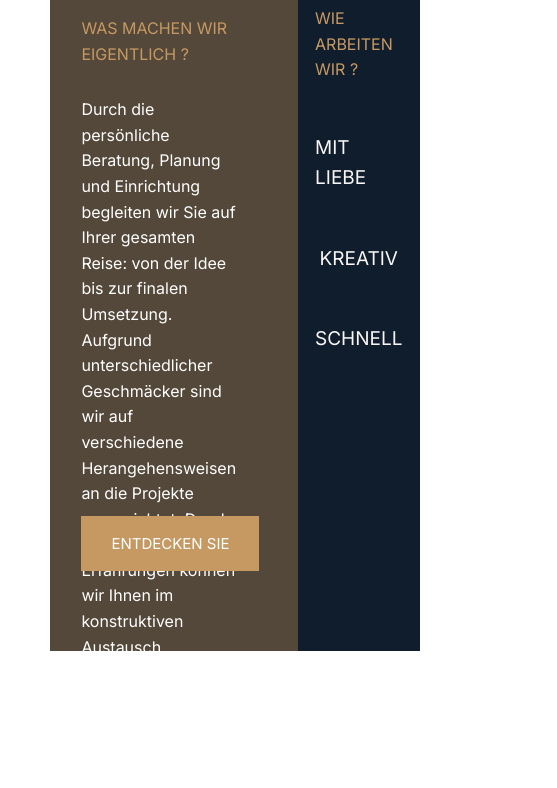
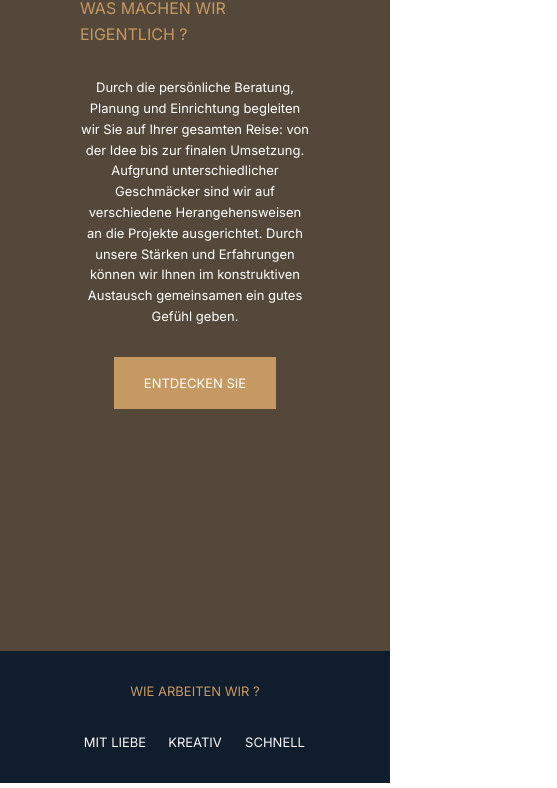
Before and after one commit to Abdu-alyousef/Furniture-design, a website: page index.html in a window 390 px wide. Shown: the part 99-887 px from the top of the page, 557 px wide, since content can reach past the window. Drawn offline with Linux system fonts and the light colour scheme.

```diff
--- a/index.html
+++ b/index.html
@@ -48,15 +48,10 @@
     </header>
 
     <div class="goals">
-        <h3 class="heading-3">WIE ARBEITEN WIR ?</h3>
-        <h4 class="heading-4 heading-4--light">Mit liebe</h4>
-
-
-
-        <h4 class="heading-4 heading-4--light">Kreativ</h4>
-
-
-        <h4 class="heading-4 heading-4--light">Schnell</h4>
+        <h3 class="heading-3 goals__head">WIE ARBEITEN WIR ?</h3>
+        <h4 class="goals__text heading-4 heading-4--light ">Mit liebe</h4>
+        <h4 class="goals__text  heading-4 heading-4--light  ">Kreativ</h4>
+        <h4 class="goals__text heading-4 heading-4--light  ">Schnell</h4>
     </div>
     </div>
 
--- a/sass/_base.scss
+++ b/sass/_base.scss
@@ -42,3 +42,13 @@
     grid-template-columns: [sidebar-start] 5rem [sidebar-end full-start] minmax(6rem, 1fr) [center-start] repeat(8, [col-start] minmax(min-content, 14rem) [col-end]) [center-end] minmax(6rem, 1fr) [full-end]5rem;
 
     }
+
+    @media only screen and (max-width: 480px) {
+        .container {
+
+            display: grid;
+            grid-template-rows: 7.5rem 80vh min-content 40vw repeat(2, min-content);
+            grid-template-columns: [sidebar-start] 0rem [sidebar-end full-start] minmax(6rem, 1fr) [center-start] repeat(8, [col-start] minmax(min-content, 14rem) [col-end]) [center-end] minmax(6rem, 1fr) [full-end]0rem;
+
+            }
+      }
--- a/sass/_features.scss
+++ b/sass/_features.scss
@@ -27,3 +27,7 @@
         font-size: 1.7rem;
     }
 }
+
+@media only screen and (max-width: 480px) {
+
+  }
--- a/sass/_goals.scss
+++ b/sass/_goals.scss
@@ -12,3 +12,23 @@
 
 
 }
+
+@media only screen and (max-width: 480px) {
+.goals {
+    grid-column: full-start / full-end;
+    display: grid;
+    grid-template-columns: repeat(3, 8rem);
+    grid-row-gap: 3rem;
+
+
+    &__head {
+        grid-column: 1 / -1;
+        font-size: 1.3rem;
+    }
+
+    &__text {
+        font-size: 1.3rem;
+        text-align: center;
+    }
+}
+  }
--- a/sass/_header.scss
+++ b/sass/_header.scss
@@ -25,4 +25,36 @@
 
 
     }
+
+
     }
+
+    @media only screen and (max-width: 480px) {
+
+        .header {
+            grid-column: full-start / full-end;
+            padding-top: 2rem;
+            display: flex;
+            flex-direction: column;
+            justify-content: flex-start;
+            align-items: center;
+
+            &__btn {
+                font-size: 1.3rem;
+                justify-self: center;
+                align-self: center;
+
+            }
+
+            &__seenon-text {
+                display: flex;
+                text-align: center;
+                font-size: 1.3rem;
+                color: #fff;
+
+
+            }
+
+
+            }
+      }
```
Also changed, not shown: css/style.css.
